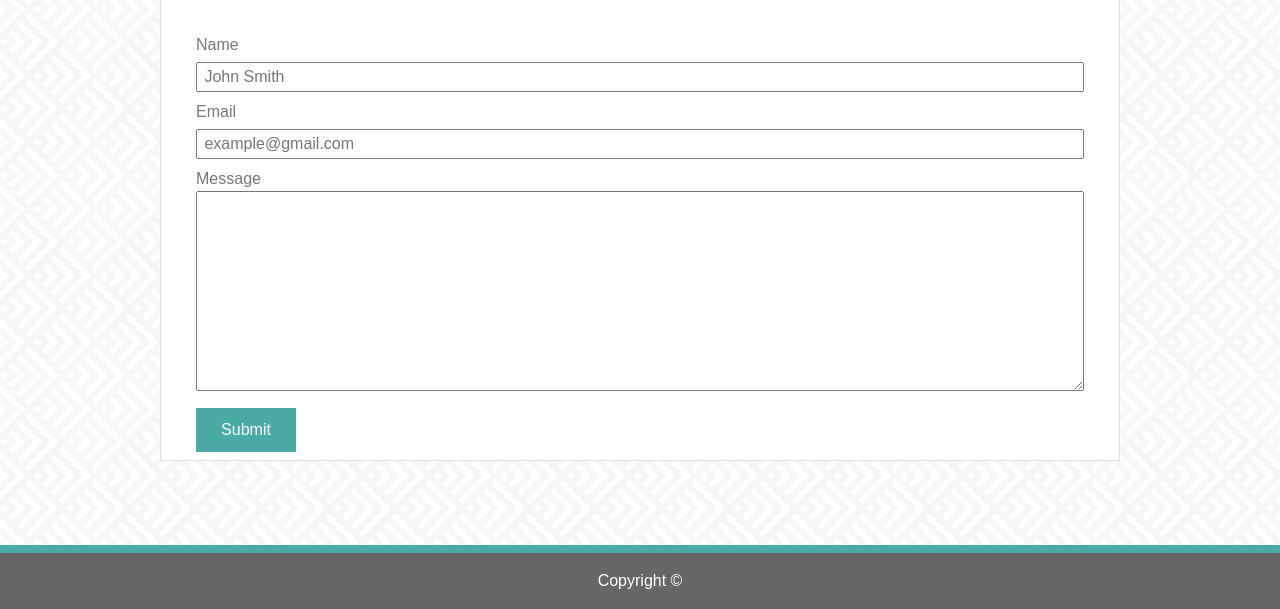
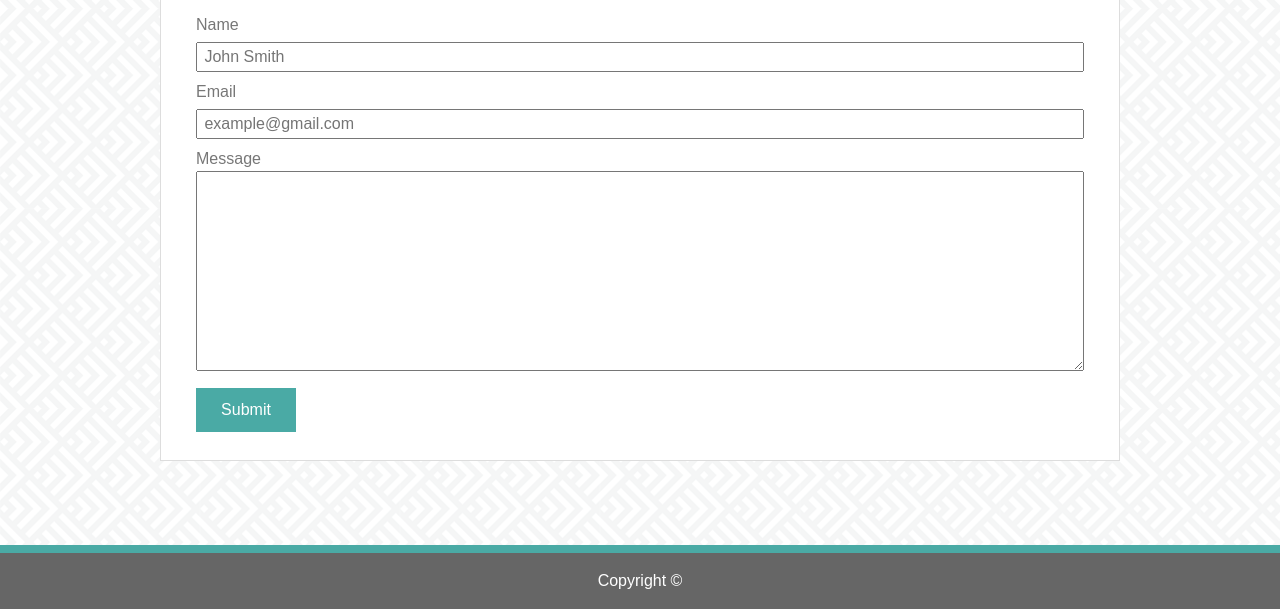
Before and after one commit to slconsidine/Bootstrap-Portfolio, a plain HTML site: page contact.html in a window 1280 px wide. Shown: the part 191-800 px from the top of the page. Drawn offline with nearby package versions, Linux system fonts and the light colour scheme.

Commit message:
Fixed spacing at the top of the contact form.

```diff
--- a/assets/css/style.css
+++ b/assets/css/style.css
@@ -91,7 +91,7 @@ footer {
 }
 
 form {
-    padding: 20px 20px 0px 20px;
+    padding: 0px 20px 20px 20px;
 }
 
 input {
```
